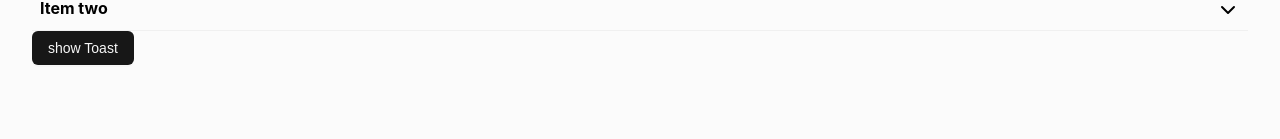
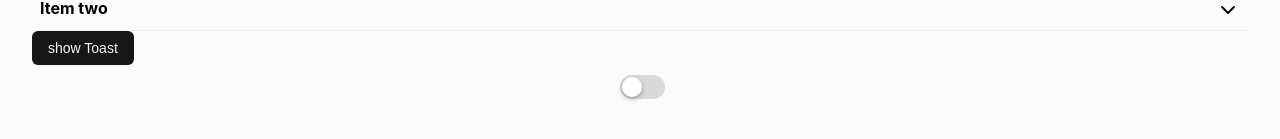
Before and after one commit to TonyW-Hub/ForgeCraftUI, a React (Vite) app: page / in a window 1280 px wide. Shown: the part 919-1058 px from the top of the page. Before the commit the page ends 1016 px from the top, so only its background shows below. Built offline with nearby package versions, Linux system fonts and the light colour scheme.

Commit message:
feat: add input switch component

```diff
--- a/src/App.tsx
+++ b/src/App.tsx
@@ -197,6 +197,8 @@ function App() {
             <Button onClick={() => setShowTooltip(true)}>show Toast</Button>
             {showTooltip && <Toast position="topCenter">Show toast</Toast>}
 
+            <Input.Switch name="switch" onChange={(e) => console.log(e.target.checked)} />
+
             <Modal
                 visible={modalOpen}
                 onCancel={() => setModalOpen(false)}
--- a/src/components/atoms/Input/Input.module.scss
+++ b/src/components/atoms/Input/Input.module.scss
@@ -8,11 +8,55 @@
     width: auto;
 
     &:focus {
-      accent-color: #fbfbfbfb;
-      border-color: #171717;
+        accent-color: #fbfbfbfb;
+        border-color: #171717;
     }
 
     &:hover {
         border-color: #171717;
     }
 }
+
+.InputSwitch {
+    position: relative;
+    display: inline-block;
+    width: 40px;
+    height: 24px;
+    margin: 10px;
+
+    .switchCheckbox {
+        display: none;
+    }
+
+    .switchCheckbox:checked + .switchLabel {
+        background-color: var(--vui-color-primary);
+    }
+    .switchCheckbox:checked + .switchLabel::before {
+        transform: translateX(21px);
+    }
+
+    .switchLabel {
+        position: absolute;
+        top: 0;
+        left: 0;
+        width: 45px;
+        height: 24px;
+        background-color: var(--vui-color-disabled);
+        border-radius: 34px;
+        cursor: pointer;
+        transition: background-color 0.3s;
+
+        &::before {
+            content: '';
+            position: absolute;
+            width: 20px;
+            height: 20px;
+            border-radius: 50%;
+            top: 2px;
+            left: 2px;
+            background-color: #fff;
+            box-shadow: 0px 2px 5px 0px rgba(0, 0, 0, 0.3);
+            transition: transform 0.3s;
+        }
+    }
+}
--- a/src/components/atoms/Input/Input.tsx
+++ b/src/components/atoms/Input/Input.tsx
@@ -159,3 +159,30 @@ const InputDropZone = (props: InputProps) => {
 };
 
 Input.DropZone = InputDropZone;
+
+type InputSwitchProps = {
+    name: string;
+    classNames?: { main?: string; input?: string; label?: string };
+    onChange?: (e: React.ChangeEvent<HTMLInputElement>) => void;
+};
+
+const InputSwitch = ({
+    name,
+    classNames = { main: '', input: '', label: '' },
+    onChange = () => {},
+}: InputSwitchProps) => {
+    return (
+        <div className={`${Styles.InputSwitch} ${classNames.main}`}>
+            <input
+                type="checkbox"
+                name={name}
+                id={name}
+                className={`${Styles.switchCheckbox} ${classNames.input}`}
+                onChange={onChange}
+            />
+            <label htmlFor={name} className={`${Styles.switchLabel} ${classNames.label}`}></label>
+        </div>
+    );
+};
+
+Input.Switch = InputSwitch;
--- a/src/index.css
+++ b/src/index.css
@@ -57,6 +57,7 @@
     --vui-color-success-5: #208c4e;
     --vui-color-success-6: #186c3c;
 
+    --vui-color-disabled: #d9d9d9;
     --color-disabled: rgba(0, 0, 0, 0.25);
 
     --border-color-disabled: #d9d9d9;
```
